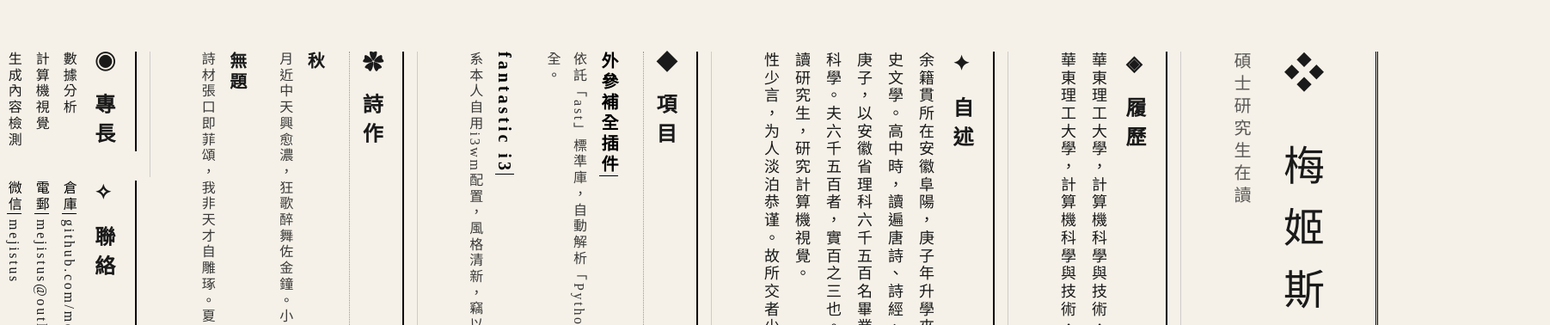
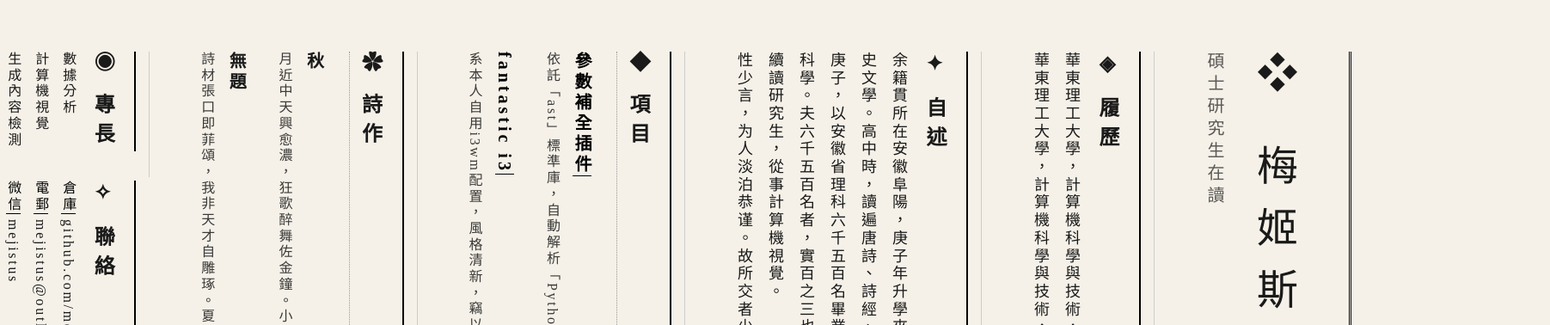
Before and after one commit to mejistus/mejistus.github.io, a plain HTML site: page index.html in a window 1280 px wide. Shown: the top 378 px of the page at 86% size, 1803 px wide, since content can reach past the window. Drawn offline with Linux system fonts and the light colour scheme.

Commit message:
Update index.html

```diff
--- a/index.html
+++ b/index.html
@@ -209,7 +209,7 @@
             余籍貫所在安徽阜陽，庚子年升學來滬。少時即喜好詩賦音樂，致思歷史文學。高中時，讀遍唐詩、詩經、古文觀止、史記等，遍觀群書。
           </div>
           <div class="paragraph">
-            庚子，以安徽省理科六千五百名畢業高中，升學華東理工，學習計算機科學。夫六千五百者，實百之三也。雖不出色，亦可稱出眾。四年，續讀研究生，研究計算機視覺。
+            庚子，以安徽省理科六千五百名畢業高中，升學華東理工，學習計算機科學。夫六千五百名者，實百之三也。雖不出色，亦可稱出眾。四年，續讀研究生，從事計算機視覺。
           </div>
           <div class="paragraph">
             性少言，为人淡泊恭谨。故所交者少，然賢者甚眾。
@@ -223,11 +223,11 @@
           <div class="project">
             <div class="project-title">
               <a href="https://github.com/mejistus/python-args-completion"
-                >外參補全插件</a
+                >參數補全插件</a
               >
             </div>
             <div class="project-desc">
-              依託「ast」標準庫，自動解析「Python」源碼所含之外部參數，以供外部補全。
+              依託「ast」標準庫，自動解析「Python」程式所含參數，助以方便。
             </div>
           </div>
           <div class="project">
@@ -237,7 +237,7 @@
               >
             </div>
             <div class="project-desc">
-              系本人自用i3wm配置，風格清新，竊以為審美尚可。
+              系本人自用i3wm配置，風格清新，竊以審美尚可。
             </div>
           </div>
         </div>
```
